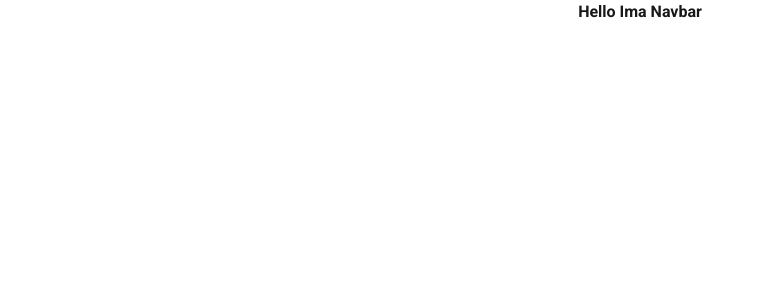
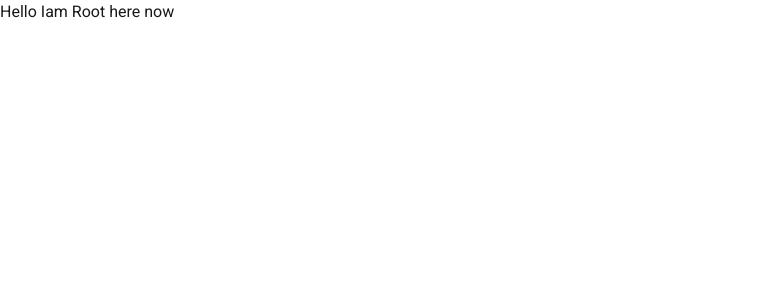
Before and after one commit to asik247/login-systerm-with-authProvider-, a React (Vite) app: page / in a window 1280 px wide. Shown: the top 300 px of the page, without its empty margins (0-764 px from the left). Built offline with nearby package versions, Linux system fonts and the light colour scheme.

Commit message:
router setup

```diff
--- /dev/null
+++ b/src/Root/Root.jsx
@@ -0,0 +1,11 @@
+import React from 'react';
+
+const Root = () => {
+    return (
+        <div>
+            <h1>Hello Iam Root here now</h1>
+        </div>
+    );
+};
+
+export default Root;
--- /dev/null
+++ b/src/Routes/Routex.jsx
@@ -0,0 +1,7 @@
+import { createBrowserRouter } from "react-router";
+import Root from "../Root/Root";
+
+const router = createBrowserRouter([
+    {path:'/',Component:Root}
+])
+export default router;
--- a/src/main.jsx
+++ b/src/main.jsx
@@ -3,9 +3,11 @@ import { createRoot } from 'react-dom/client'
 import './index.css'
 import App from './App.jsx'
 import Navbar from './Components/Navbar/Navbar.jsx'
+import { RouterProvider } from 'react-router'
+import router from './Routes/Routex.jsx'
 
 createRoot(document.getElementById('root')).render(
   <StrictMode>
-    <Navbar></Navbar>
+    <RouterProvider router={router}></RouterProvider>
   </StrictMode>,
 )
```
